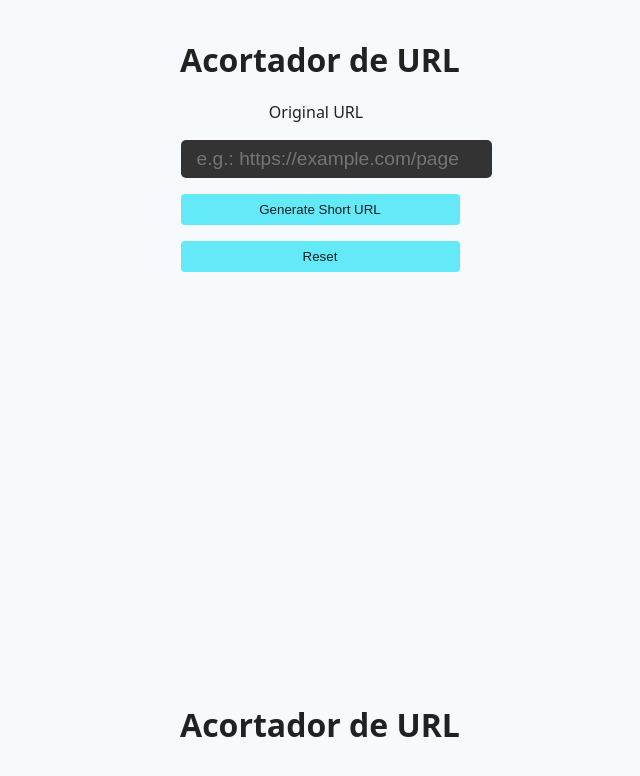
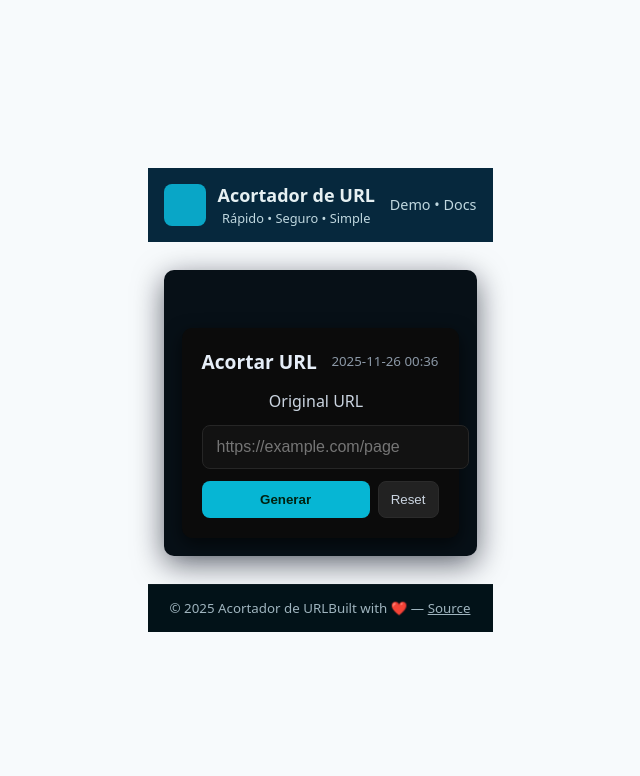
Before and after one commit to SantiPerez17/Proyecto_Acortador_URL, a React (Vite) app: page /generate-url in a window 1280 px wide. Shown: the top 776 px of the page, without its empty margins (320-960 px from the left). Built offline with nearby package versions, Linux system fonts and the light colour scheme.

Commit message:
feat: enhance App layout and styling, add URL normalization and copy functionality in GenerateUrl, and create README with project details

```diff
--- a/src/App.tsx
+++ b/src/App.tsx
@@ -2,16 +2,33 @@ import { RouterProvider } from "react-router-dom"
 import router from "./Router/routes"
 
 function App() {
-
   return (
     <>
-    <header>
-      <h1>Acortador de URL</h1>
-    </header>
-    <RouterProvider router={router}/>
-    <footer>
-      <h1>Acortador de URL</h1>
-    </footer>
+      <header style={{ background: '#06283D', color: '#E6F0F2', padding: '14px 0' }}>
+        <div style={{ maxWidth: 980, margin: '0 auto', display: 'flex', alignItems: 'center', justifyContent: 'space-between', padding: '0 16px' }}>
+          <div style={{ display: 'flex', alignItems: 'center', gap: 12 }}>
+            <div style={{ width: 42, height: 42, borderRadius: 8, background: '#09A6C7' }} aria-hidden />
+            <div>
+              <h1 style={{ margin: 0, fontSize: '1.125rem' }}>Acortador de URL</h1>
+              <div style={{ fontSize: '0.8rem', color: '#BFD7DF' }}>Rápido • Seguro • Simple</div>
+            </div>
+          </div>
+          <nav style={{ fontSize: '0.9rem', color: '#BFD7DF' }}>Demo • Docs</nav>
+        </div>
+      </header>
+
+      <main style={{ maxWidth: 980, margin: '28px auto', padding: '0 16px' }}>
+        <div style={{ background: '#071017', padding: 18, borderRadius: 10, boxShadow: '0 8px 30px rgba(2,6,23,0.6)' }}>
+          <RouterProvider router={router} />
+        </div>
+      </main>
+
+      <footer style={{ borderTop: '1px solid rgba(255,255,255,0.04)', background: '#021218', color: '#9FB4BE', padding: '14px 0' }}>
+        <div style={{ maxWidth: 980, margin: '0 auto', display: 'flex', justifyContent: 'space-between', alignItems: 'center', padding: '0 16px' }}>
+          <small>© {new Date().getFullYear()} Acortador de URL</small>
+          <small>Built with ❤️ — <a href="https://github.com/SantiPerez17/Proyecto_Acortador_URL" style={{ color: '#9FB4BE', textDecoration: 'underline' }}>Source</a></small>
+        </div>
+      </footer>
     </>
   )
 }
--- a/src/Components/GenerateUrl.tsx
+++ b/src/Components/GenerateUrl.tsx
@@ -13,6 +13,7 @@ export const GenerateUrl = () => {
   const [result, setResult] = useState<Result | null>(null);
   const [loading, setLoading] = useState(false);
   const [error, setError] = useState<string | null>(null);
+  const [copied, setCopied] = useState(false);
 
   const getDate = () => {
     const now = new Date();
@@ -31,7 +32,32 @@ export const GenerateUrl = () => {
     return out;
   };
 
-  const handleGenerate = async (e:React.FormEvent<HTMLFormElement>) => {
+  const normalizeUrl = (url: string): string | null => {
+    const trimmed = url.trim();
+    if (!trimmed) return null;
+    try {
+      return new URL(trimmed).toString();
+    } catch {
+      try {
+        return new URL(`https://${trimmed}`).toString();
+      } catch {
+        return null;
+      }
+    }
+  };
+
+  const handleCopy = async (text?: string) => {
+    if (!text) return;
+    try {
+      await navigator.clipboard.writeText(text);
+      setCopied(true);
+      setTimeout(() => setCopied(false), 2000);
+    } catch {
+      setError('No se pudo copiar al portapapeles');
+    }
+  };
+
+  const handleGenerate = async (e: React.FormEvent<HTMLFormElement>) => {
     e.preventDefault();
     setError(null);
 
@@ -40,12 +66,18 @@ export const GenerateUrl = () => {
       return;
     }
 
+    const normalized = normalizeUrl(inputUrl);
+    if (!normalized) {
+      setError('Ingrese una URL válida (ej. https://example.com)');
+      return;
+    }
+
     setLoading(true);
 
     const code = generateUniqueCode();
     const payload = {
       code,
-      url: inputUrl.trim(),
+      url: normalized,
       createat: new Date().toISOString(),
       usercreate: 'anonymous'
     };
@@ -67,65 +99,73 @@ export const GenerateUrl = () => {
         time: getTime(),
         date: getDate(),
         code: created.code || code,
-        originalUrl: created.url || inputUrl.trim(),
+        originalUrl: created.url || normalized,
         shortUrl,
       };
 
       setResult(newResult);
       setInputUrl('');
-    } catch (err: any) {
-      setError(err.message || 'Unknown error');
-    } finally {
-      setLoading(false);
+    } catch (err) {
+      setError('Error al generar la URL corta. Intente nuevamente.');
     }
   };
+  return (
+    <div style={{ display: 'flex', justifyContent: 'center', alignItems: 'start', paddingTop: 40 }}>
+      <form onSubmit={handleGenerate} aria-label="Short URL generator" style={{ width: '100%', maxWidth: 720 }}>
+        <section style={{ background: '#0b0b0b', padding: 20, borderRadius: 10, boxShadow: '0 6px 18px rgba(0,0,0,0.6)', gap: 12, display: 'grid' }}>
+          <div style={{ display: 'flex', justifyContent: 'space-between', alignItems: 'center' }}>
+            <h2 style={{ margin: 0, fontSize: '1.2rem', color: '#e6eef8' }}>Acortar URL</h2>
+            <small style={{ color: '#8b98a6' }}>{getDate()} {getTime()}</small>
+          </div>
 
-  return (
-    <div style={{ display: 'grid', justifyContent: 'center', alignItems: 'start', height: '75vh' }}>
-      <form onSubmit={handleGenerate} style={{ marginBottom: '1rem' }}>
-      <section style={{ display: 'grid', width: '100%', gap: '16px' }}>
-        <label>Original URL</label>
+          <label style={{ color: '#cbd5e1' }}>Original URL</label>
           <input
+            aria-label="Original URL"
             style={{
               width: '100%',
-            background: '#333',
-            color: 'white',
-            borderRadius: '5px',
-            border: 'none',
+              background: '#121212',
+              color: '#e6eef8',
+              borderRadius: '8px',
+              border: '1px solid #262626',
               outline: 'none',
-            fontSize: '1.2rem'
+              padding: '12px 14px',
+              fontSize: '1rem'
             }}
             type="text"
             value={inputUrl}
             onChange={(e) => setInputUrl(e.target.value)}
-          placeholder="e.g.: https://example.com/page"
+            placeholder="https://example.com/page"
+            disabled={loading}
           />
-        <button type="submit" disabled={loading}>
-          {loading ? 'Generating...' : 'Generate Short URL'}
+
+          <div style={{ display: 'flex', gap: 8 }}>
+            <button type="submit" disabled={loading} style={{ flex: 1, padding: '10px 12px', borderRadius: 8, background: '#06b6d4', color: '#021', border: 'none', fontWeight: 600 }}>
+              {loading ? 'Generando...' : 'Generar'}
             </button>
-        <button disabled={!result || inputUrl==''} onClick={(e)=>{
-          e.preventDefault()
-          setInputUrl('')
-          setResult(null)
-        }}>
-          {loading ? 'Resetting...' : 'Reset'}
+            <button type="button" disabled={loading && !result} onClick={() => { setInputUrl(''); setResult(null); setError(null); }} style={{ padding: '10px 12px', borderRadius: 8, background: '#222', color: '#cbd5e1', border: '1px solid #2b2b2b' }}>
+              Reset
             </button>
+          </div>
 
-        {error && <div style={{ color: 'tomato' }}>{error}</div>}
+          {error && <div role="alert" style={{ color: 'tomato' }}>{error}</div>}
 
           {result && (
-          <div style={{ background: '#222', color: '#0f0', padding: '1rem', borderRadius: '5px' }}>
-            <pre>{JSON.stringify(result, null, 2)}</pre>
-            <div style={{ marginTop: '8px' }}>
-              Short URL:&nbsp;
-              <a href={result.shortUrl} target="_blank" rel="noreferrer" style={{ color: '#8fd' }}>
-                {result.shortUrl}
-              </a>
+            <div style={{ background: '#071018', color: '#e6fff3', padding: '12px', borderRadius: 8, border: '1px solid #06323a' }}>
+              <div style={{ display: 'flex', justifyContent: 'space-between', alignItems: 'center' }}>
+                <div style={{ fontSize: '0.95rem', color: '#9fe6d8', wordBreak: 'break-all' }}>{result.shortUrl}</div>
+                <div style={{ display: 'flex', gap: 8 }}>
+                  <a href={result.shortUrl} target="_blank" rel="noreferrer" style={{ textDecoration: 'none', color: '#e6eef8', background: '#05445E', padding: '8px 10px', borderRadius: 6 }}>Abrir</a>
+                  <button type="button" onClick={() => handleCopy(result.shortUrl)} style={{ background: copied ? '#16a34a' : '#0ea5e9', color: '#021', border: 'none', padding: '8px 10px', borderRadius: 6, fontWeight: 600 }}>{copied ? 'Copiado' : 'Copiar'}</button>
                 </div>
+              </div>
+
+              <details style={{ marginTop: 10, color: '#9fb8b3' }}>
+                <summary style={{ cursor: 'pointer' }}>Detalles</summary>
+                <pre style={{ marginTop: 8, color: '#cde6dd', background: 'transparent', border: 'none', padding: 0 }}>{JSON.stringify(result, null, 2)}</pre>
+              </details>
             </div>
           )}
         </section>
       </form>
     </div>
-  );
-};
+  )};
```
Also changed, not shown: src/Components/Home.tsx (+7 -7 lines), src/types.ts (added), 1 other file (tests, documents, lock files or other folders). Lines whose indentation alone changed are shown as unchanged.
